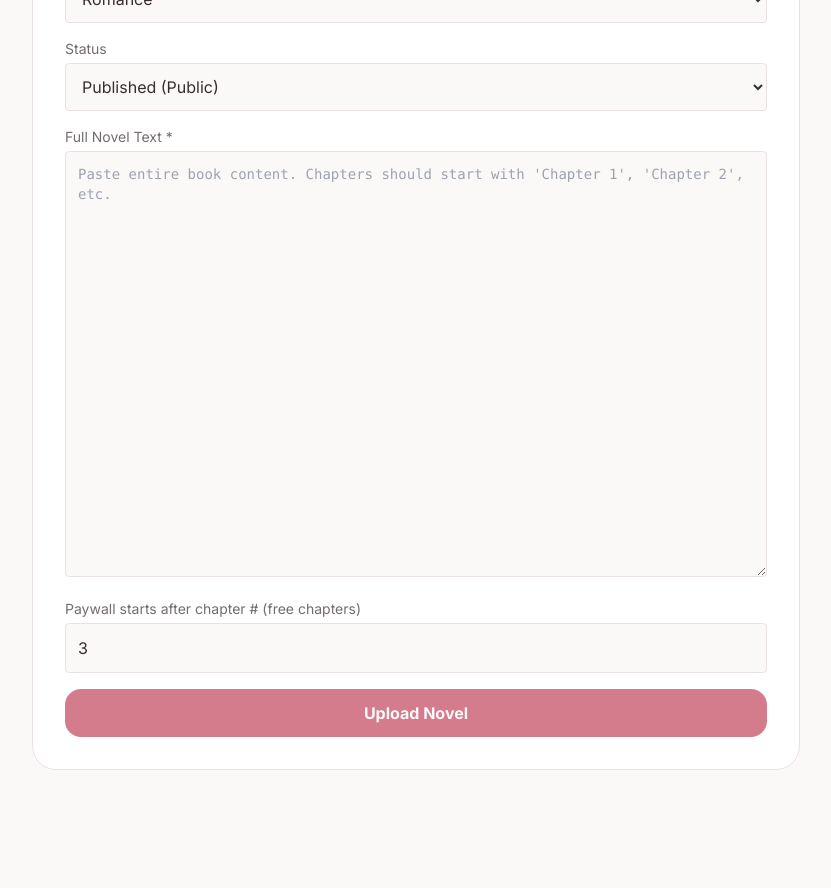
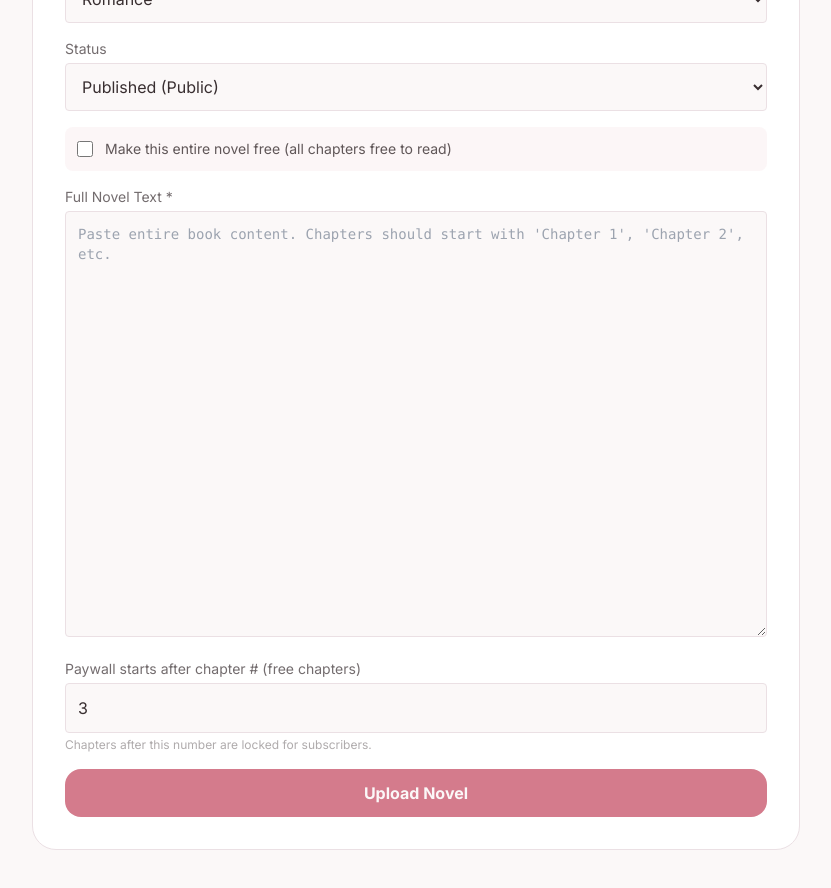
Before and after one commit to yangyifei757-dotcom/mystorysite, a Next.js app: page /admin/add-novel in a window 1280 px wide. Shown: the part 660-1548 px from the top of the page, without its empty margins (224-1055 px from the left). Before the commit the page ends 1494 px from the top, so only its background shows below. Built offline with nearby package versions, Linux system fonts and the light colour scheme; a web font is replaced by a local one.

Commit message:
Update page.tsx

```diff
--- a/app/admin/add-novel/page.tsx
+++ b/app/admin/add-novel/page.tsx
@@ -13,7 +13,8 @@ export default function AddNovelPage() {
     tags: 'Romance',
     content: '',
     payAfterChapter: '3',
-    status: 'published', // 新增状态字段
+    status: 'published',
+    isFree: false, // 新增：全部免费
   })
   const [coverFile, setCoverFile] = useState<File | null>(null)
   const [loading, setLoading] = useState(false)
@@ -21,6 +22,11 @@ export default function AddNovelPage() {
 
   const handleChange = (e: React.ChangeEvent<HTMLInputElement | HTMLTextAreaElement | HTMLSelectElement>) => {
     setForm({ ...form, [e.target.name]: e.target.value })
+  }
+
+  const handleFreeChange = (e: React.ChangeEvent<HTMLInputElement>) => {
+    const isFree = e.target.checked
+    setForm({ ...form, isFree, payAfterChapter: isFree ? '999' : '3' })
   }
 
   const handleFileChange = (e: React.ChangeEvent<HTMLInputElement>) => {
@@ -76,7 +82,7 @@ export default function AddNovelPage() {
           tags: form.tags,
           content: form.content,
           payAfterChapter: parseInt(form.payAfterChapter) || 3,
-          status: form.status, // 传递状态
+          status: form.status,
           password: adminPassword,
         }),
       })
@@ -116,7 +122,7 @@ export default function AddNovelPage() {
               <option value="Werewolf">Werewolf</option>
               <option value="Steamy">Steamy</option>
               <option value="Urban">Urban</option>
-              <option value="Mature">Mature</option> {/* 新增标签选项 */}
+              <option value="Mature">Mature</option>
             </select>
           </div>
           <div>
@@ -127,13 +133,28 @@ export default function AddNovelPage() {
               <option value="draft">Draft</option>
             </select>
           </div>
+          <div className="flex items-center gap-3 p-3 bg-accent/30 rounded-lg">
+            <input
+              type="checkbox"
+              id="isFree"
+              checked={form.isFree}
+              onChange={handleFreeChange}
+              className="w-4 h-4"
+            />
+            <label htmlFor="isFree" className="text-sm text-foreground/80">
+              Make this entire novel free (all chapters free to read)
+            </label>
+          </div>
           <div>
             <label className="block text-sm mb-1 text-foreground/70">Full Novel Text *</label>
             <textarea name="content" placeholder="Paste entire book content. Chapters should start with 'Chapter 1', 'Chapter 2', etc." value={form.content} onChange={handleChange} className="w-full p-3 rounded bg-background border border-border text-foreground font-mono text-sm" rows={20} required />
           </div>
           <div>
             <label className="block text-sm mb-1 text-foreground/70">Paywall starts after chapter # (free chapters)</label>
-            <input name="payAfterChapter" type="number" min="0" value={form.payAfterChapter} onChange={handleChange} className="w-full p-3 rounded bg-background border border-border text-foreground" />
+            <input name="payAfterChapter" type="number" min="0" value={form.payAfterChapter} onChange={handleChange} className="w-full p-3 rounded bg-background border border-border text-foreground" disabled={form.isFree} />
+            <p className="text-xs text-foreground/40 mt-1">
+              {form.isFree ? 'All chapters free.' : 'Chapters after this number are locked for subscribers.'}
+            </p>
           </div>
           <button type="submit" disabled={loading} className="w-full py-3 bg-primary text-background rounded-xl font-bold hover:bg-primary/90 disabled:opacity-50">
             {loading ? 'Uploading...' : 'Upload Novel'}
```
